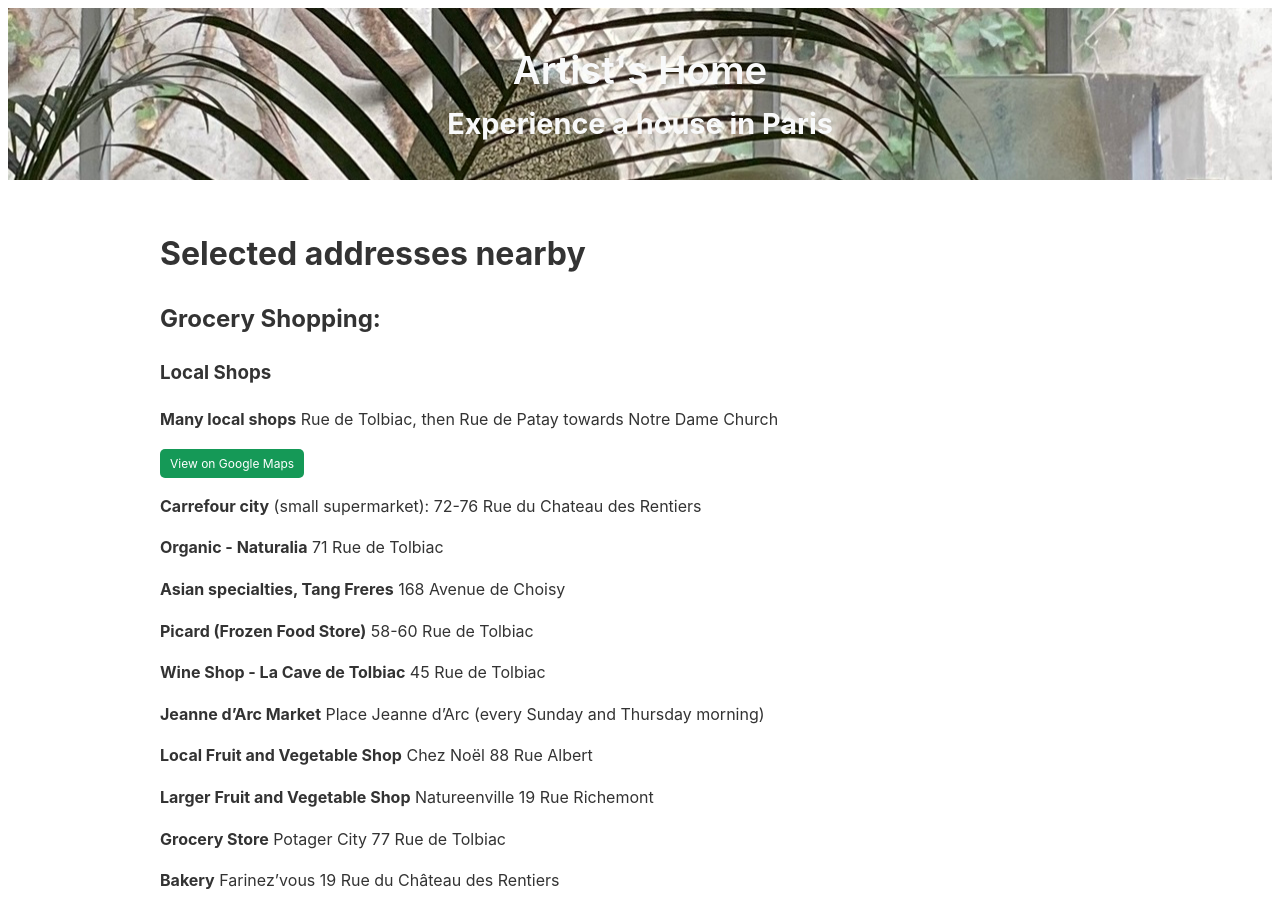
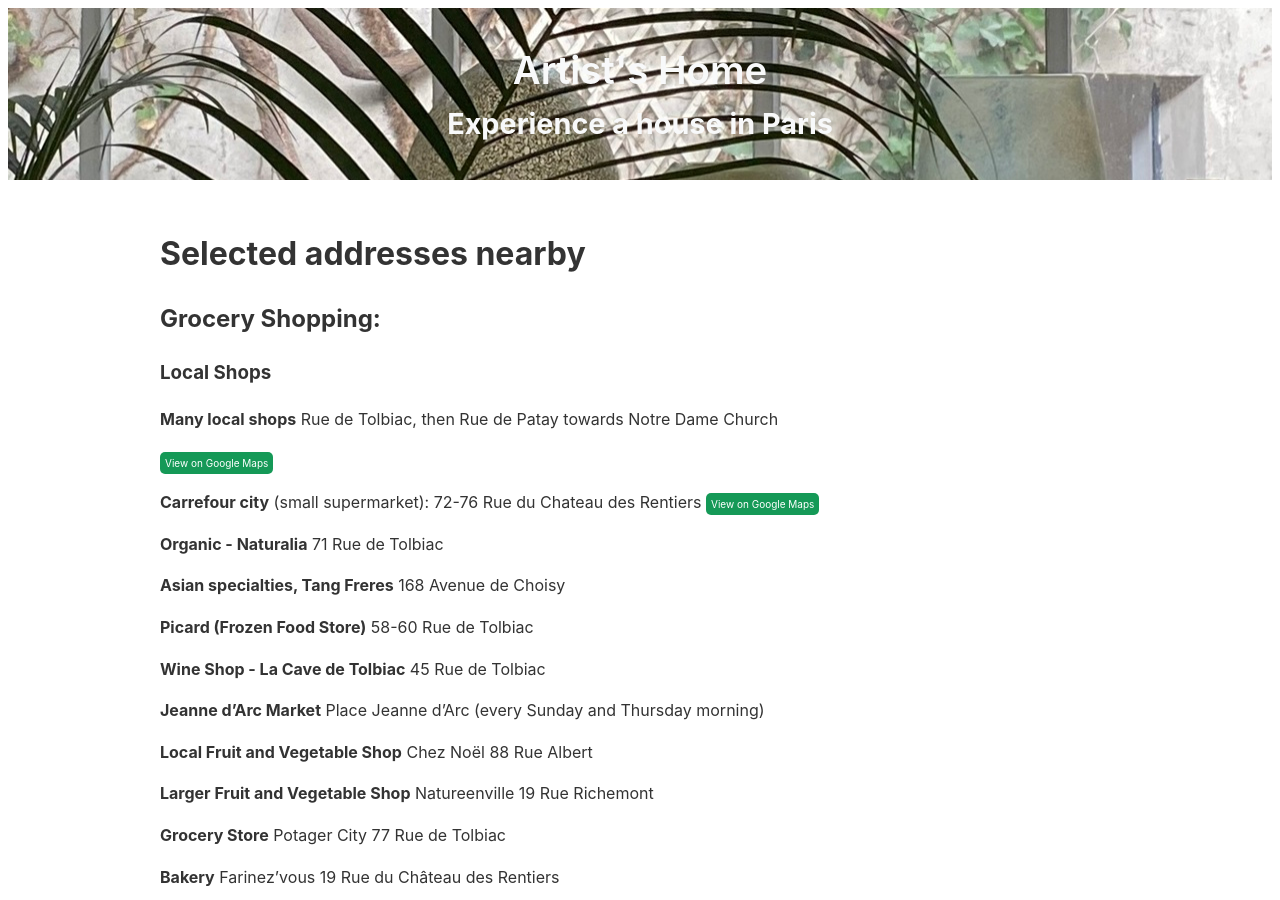
Before and after one commit to PhilAlain/tac, a Jekyll site: the page built from addresses.md, in a window 1280 px wide and 900 px high. Built offline with Jekyll 4.4.1, drawn with Linux system fonts in a browser that asks for light colours; our own code applies the rules of GitHub Pages for plain Markdown files.

Commit message:
Update addresses.md

```diff
--- a/addresses.md
+++ b/addresses.md
@@ -3,11 +3,14 @@
 ### Local Shops ###
 **Many local shops** Rue de Tolbiac, then Rue de Patay towards Notre Dame Church
 
-<a href="https://maps.app.goo.gl/59MngQN7t3Cmtd9z5" style="display:inline-block; padding:5px 10px; font-size:12px; color:#fff; background-color:#159957; text-align:center; text-decoration:none; border-radius:5px;">
+<a href="https://maps.app.goo.gl/59MngQN7t3Cmtd9z5" style="display:inline-block; padding:3px 5px; font-size:10px; color:#fff; background-color:#159957; text-align:center; text-decoration:none; border-radius:5px;">
     View on Google Maps
 </a>
 
 **Carrefour city** (small supermarket): 72-76 Rue du Chateau des Rentiers
+<a href="https://maps.app.goo.gl/wxrpL9SsRxs31j6K8" style="display:inline-block; padding:3px 5px; font-size:10px; color:#fff; background-color:#159957; text-align:center; text-decoration:none; border-radius:5px;">
+    View on Google Maps
+</a>
 
 **Organic - Naturalia** 71 Rue de Tolbiac
 
```
